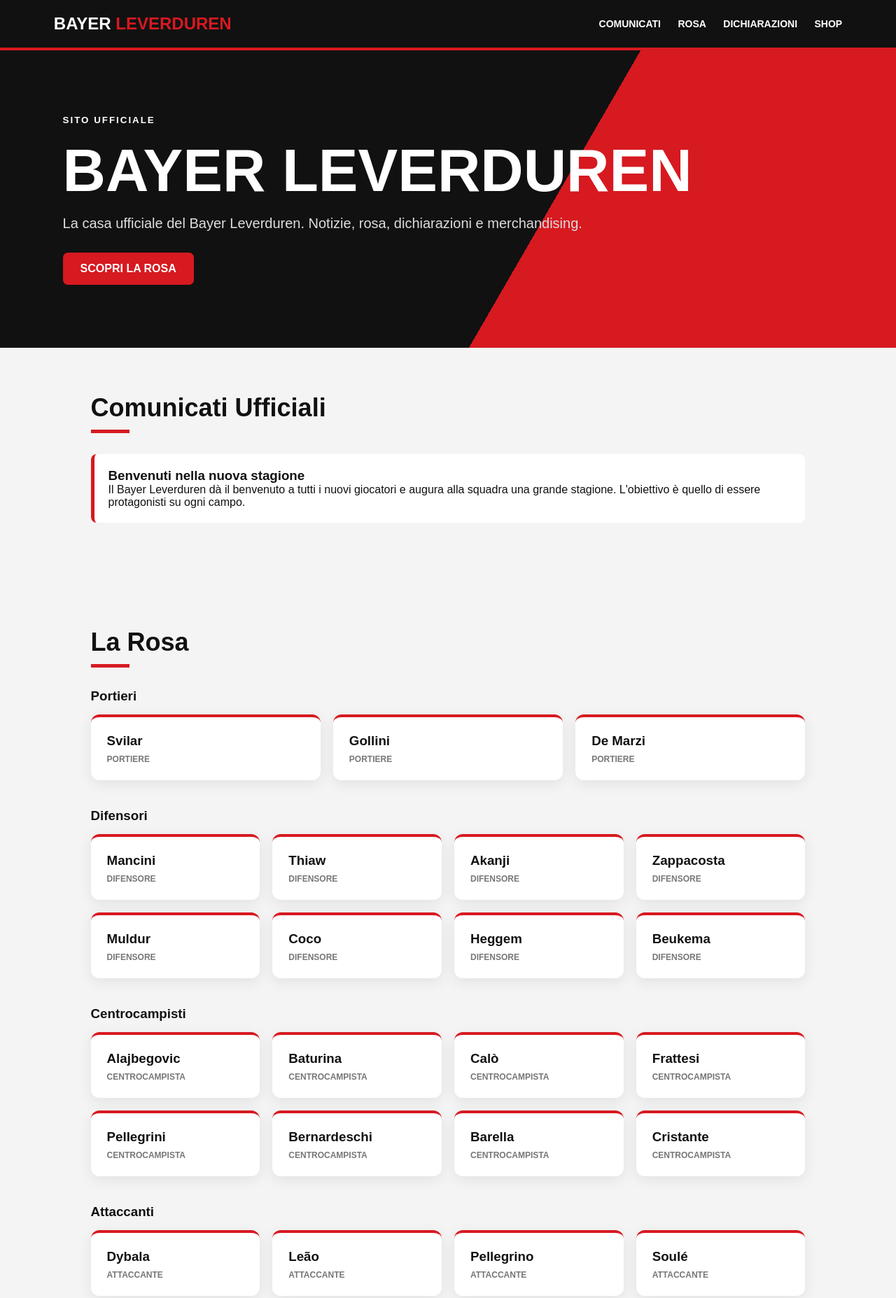
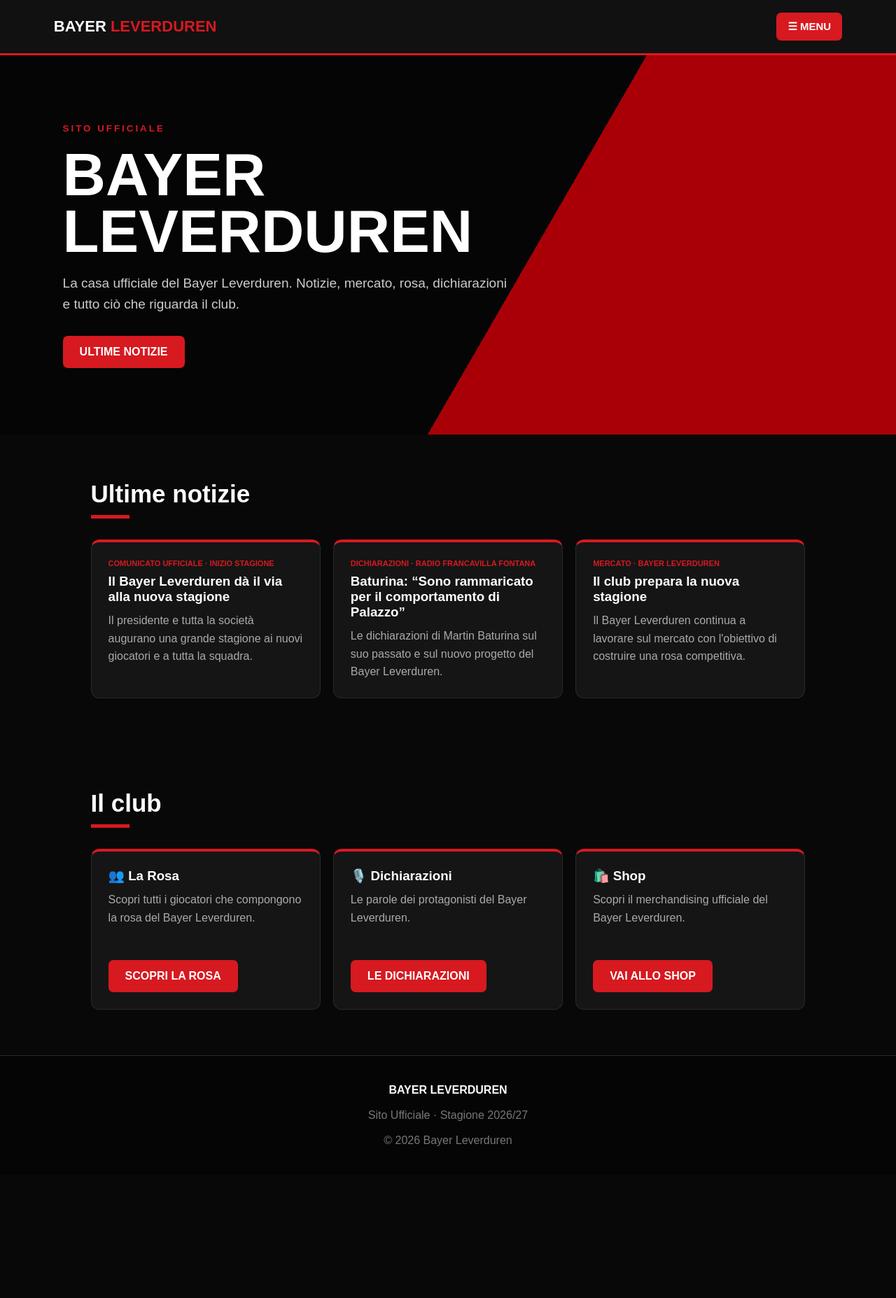
Before and after one commit to lucabrunettilb-tech/bayer-leverduren, a plain HTML site: page index.html in a window 1280 px wide. Shown: the top 1855 px of the page at 70% size. After the commit the page ends 1679 px from the top, so only its background shows below. Drawn offline with Linux system fonts and the light colour scheme.

Commit message:
Update index.html

```diff
--- a/index.html
+++ b/index.html
@@ -2,409 +2,416 @@
 <html lang="it">
 <head>
 <meta charset="UTF-8">
-<meta name="viewport" content="width=device-width, initial-scale=1.0">
+<meta name="viewport" content="width=device-width,initial-scale=1.0">
+
 <title>Bayer Leverduren | Sito Ufficiale</title>
 
 <style>
-* {
-    box-sizing: border-box;
-    margin: 0;
-    padding: 0;
+
+*{
+box-sizing:border-box;
+margin:0;
+padding:0;
 }
 
-body {
-    font-family: Arial, Helvetica, sans-serif;
-    background: #f4f4f4;
-    color: #111;
+body{
+font-family:Arial,Helvetica,sans-serif;
+background:#080808;
+color:white;
 }
 
-header {
-    background: #111;
-    color: white;
-    padding: 20px 6%;
-    position: sticky;
-    top: 0;
-    z-index: 100;
-    border-bottom: 4px solid #d71920;
+header{
+background:#111;
+border-bottom:3px solid #d71920;
+padding:18px 6%;
+position:sticky;
+top:0;
+z-index:100;
 }
 
-.nav {
-    max-width: 1200px;
-    margin: auto;
-    display: flex;
-    justify-content: space-between;
-    align-items: center;
+.nav{
+max-width:1200px;
+margin:auto;
+display:flex;
+justify-content:space-between;
+align-items:center;
 }
 
-.logo {
-    font-size: 24px;
-    font-weight: 900;
+.logo{
+font-size:22px;
+font-weight:900;
 }
 
-.logo span {
-    color: #d71920;
+.logo span{
+color:#d71920;
 }
 
-nav a {
-    color: white;
-    text-decoration: none;
-    margin-left: 20px;
-    font-weight: bold;
-    font-size: 14px;
+.menu{
+position:relative;
 }
 
-.hero {
-    background: linear-gradient(120deg, #111 60%, #d71920 60%);
-    color: white;
-    padding: 90px 7%;
+.menu button{
+background:#d71920;
+color:white;
+border:0;
+border-radius:7px;
+padding:11px 16px;
+font-weight:bold;
+font-size:15px;
 }
 
-.hero-content {
-    max-width: 1200px;
-    margin: auto;
+.dropdown{
+display:none;
+position:absolute;
+right:0;
+top:48px;
+background:#181818;
+border:1px solid #333;
+border-radius:8px;
+min-width:220px;
+overflow:hidden;
 }
 
-.hero small {
-    font-weight: bold;
-    letter-spacing: 2px;
+.dropdown a{
+display:block;
+color:white;
+text-decoration:none;
+padding:15px 18px;
+border-bottom:1px solid #292929;
 }
 
-.hero h1 {
-    font-size: clamp(45px, 8vw, 85px);
-    margin: 15px 0;
-    text-transform: uppercase;
+.dropdown a:hover{
+background:#d71920;
 }
 
-.hero p {
-    font-size: 20px;
-    color: #ddd;
+.menu:hover .dropdown{
+display:block;
 }
 
-.button {
-    display: inline-block;
-    margin-top: 30px;
-    background: #d71920;
-    color: white;
-    padding: 14px 25px;
-    border-radius: 7px;
-    text-decoration: none;
-    font-weight: bold;
+.hero{
+background:
+linear-gradient(120deg,#050505 58%,#a90008 58%);
+padding:95px 7%;
 }
 
-section {
-    max-width: 1200px;
-    margin: auto;
-    padding: 65px 7%;
+.hero-content{
+max-width:1200px;
+margin:auto;
 }
 
-h2 {
-    font-size: 36px;
-    margin-bottom: 10px;
+.hero small{
+color:#d71920;
+font-weight:bold;
+letter-spacing:3px;
 }
 
-.line {
-    width: 55px;
-    height: 5px;
-    background: #d71920;
-    margin-bottom: 30px;
+.hero h1{
+font-size:clamp(45px,8vw,85px);
+margin:18px 0;
+text-transform:uppercase;
+line-height:.95;
 }
 
-.grid {
-    display: grid;
-    grid-template-columns: repeat(auto-fit, minmax(220px, 1fr));
-    gap: 18px;
+.hero p{
+font-size:19px;
+color:#ccc;
+max-width:650px;
+line-height:1.6;
 }
 
-.card {
-    background: white;
-    padding: 23px;
-    border-radius: 12px;
-    box-shadow: 0 5px 20px rgba(0,0,0,.08);
-    border-top: 4px solid #d71920;
+.button{
+display:inline-block;
+margin-top:30px;
+background:#d71920;
+color:white;
+padding:14px 24px;
+border-radius:7px;
+text-decoration:none;
+font-weight:bold;
 }
 
-.card h3 {
-    margin-bottom: 8px;
+section{
+max-width:1200px;
+margin:auto;
+padding:65px 7%;
 }
 
-.role {
-    color: #777;
-    font-size: 12px;
-    font-weight: bold;
-    text-transform: uppercase;
+h2{
+font-size:35px;
+margin-bottom:10px;
 }
 
-.quote {
-    font-size: 17px;
-    line-height: 1.5;
-    font-style: italic;
+.line{
+width:55px;
+height:5px;
+background:#d71920;
+margin-bottom:30px;
 }
 
-.quote strong {
-    display: block;
-    margin-top: 15px;
-    font-style: normal;
+.grid{
+display:grid;
+grid-template-columns:
+repeat(auto-fit,minmax(230px,1fr));
+gap:18px;
 }
 
-.price {
-    font-size: 23px;
-    font-weight: bold;
-    margin: 15px 0;
+.card{
+background:#151515;
+border:1px solid #292929;
+border-top:4px solid #d71920;
+border-radius:12px;
+padding:24px;
 }
 
-.buy {
-    background: #111;
-    color: white;
-    border: 0;
-    padding: 11px 18px;
-    border-radius: 6px;
-    font-weight: bold;
+.card h3{
+margin-bottom:10px;
 }
 
-.news {
-    border-left: 5px solid #d71920;
-    background: white;
-    padding: 20px;
-    border-radius: 8px;
-    margin-bottom: 20px;
+.card p{
+color:#aaa;
+line-height:1.6;
 }
 
-footer {
-    background: #111;
-    color: #aaa;
-    text-align: center;
-    padding: 40px 20px;
+.type{
+font-size:11px;
+font-weight:bold;
+color:#d71920;
+margin-bottom:9px;
 }
 
-footer strong {
-    color: white;
+footer{
+background:#050505;
+border-top:1px solid #292929;
+text-align:center;
+padding:40px;
+color:#777;
 }
 
-@media(max-width:700px) {
-    nav {
-        display: none;
-    }
+footer strong{
+color:white;
+}
 
-    .hero {
-        padding: 60px 7%;
-    }
-
-    section {
-        padding: 50px 7%;
-    }
-}
 </style>
 </head>
 
+
 <body>
 
+
 <header>
+
 <div class="nav">
 
 <div class="logo">
 BAYER <span>LEVERDUREN</span>
 </div>
 
-<nav>
-<a href="#comunicati">COMUNICATI</a>
-<a href="#rosa">ROSA</a>
-<a href="#dichiarazioni">DICHIARAZIONI</a>
-<a href="#shop">SHOP</a>
-</nav>
+
+<div class="menu">
+
+<button>☰ MENU</button>
+
+
+<div class="dropdown">
+
+<a href="index.html">
+🏠 Home
+</a>
+
+<a href="comunicati.html">
+📰 Comunicati ufficiali
+</a>
+
+<a href="rosa.html">
+👥 La Rosa
+</a>
+
+<a href="dichiarazioni.html">
+🎙️ Dichiarazioni
+</a>
+
+<a href="shop.html">
+🛍️ Shop ufficiale
+</a>
 
 </div>
+
+</div>
+
+</div>
+
 </header>
 
 
+
 <div class="hero">
+
 <div class="hero-content">
 
 <small>SITO UFFICIALE</small>
 
-<h1>Bayer Leverduren</h1>
+<h1>
+Bayer<br>
+Leverduren
+</h1>
 
 <p>
 La casa ufficiale del Bayer Leverduren.
-Notizie, rosa, dichiarazioni e merchandising.
+Notizie, mercato, rosa, dichiarazioni
+e tutto ciò che riguarda il club.
 </p>
 
-<a class="button" href="#rosa">SCOPRI LA ROSA</a>
+<a class="button" href="comunicati.html">
+ULTIME NOTIZIE
+</a>
 
 </div>
+
 </div>
 
 
-<section id="comunicati">
 
-<h2>Comunicati Ufficiali</h2>
+<section>
+
+<h2>Ultime notizie</h2>
+
 <div class="line"></div>
 
-<div class="news">
 
-<h3>Benvenuti nella nuova stagione</h3>
+<div class="grid">
+
+
+<div class="card">
+
+<div class="type">
+COMUNICATO UFFICIALE · INIZIO STAGIONE
+</div>
+
+<h3>
+Il Bayer Leverduren dà il via alla nuova stagione
+</h3>
 
 <p>
-Il Bayer Leverduren dà il benvenuto a tutti i nuovi giocatori
-e augura alla squadra una grande stagione.
-L'obiettivo è quello di essere protagonisti su ogni campo.
+Il presidente e tutta la società augurano una grande stagione
+ai nuovi giocatori e a tutta la squadra.
 </p>
+
+</div>
+
+
+
+<div class="card">
+
+<div class="type">
+DICHIARAZIONI · RADIO FRANCAVILLA FONTANA
+</div>
+
+<h3>
+Baturina: “Sono rammaricato per il comportamento di Palazzo”
+</h3>
+
+<p>
+Le dichiarazioni di Martin Baturina sul suo passato
+e sul nuovo progetto del Bayer Leverduren.
+</p>
+
+</div>
+
+
+
+<div class="card">
+
+<div class="type">
+MERCATO · BAYER LEVERDUREN
+</div>
+
+<h3>
+Il club prepara la nuova stagione
+</h3>
+
+<p>
+Il Bayer Leverduren continua a lavorare sul mercato
+con l'obiettivo di costruire una rosa competitiva.
+</p>
+
+</div>
+
 
 </div>
 
 </section>
 
 
-<section id="rosa">
 
-<h2>La Rosa</h2>
+<section>
+
+<h2>Il club</h2>
+
 <div class="line"></div>
 
 
-<h3 style="margin-bottom:15px;">Portieri</h3>
-
 <div class="grid">
 
-<div class="card"><h3>Svilar</h3><div class="role">Portiere</div></div>
-<div class="card"><h3>Gollini</h3><div class="role">Portiere</div></div>
-<div class="card"><h3>De Marzi</h3><div class="role">Portiere</div></div>
+
+<div class="card">
+
+<h3>👥 La Rosa</h3>
+
+<p>
+Scopri tutti i giocatori che compongono
+la rosa del Bayer Leverduren.
+</p>
+
+<br>
+
+<a class="button" href="rosa.html">
+SCOPRI LA ROSA
+</a>
 
 </div>
 
 
-<h3 style="margin:40px 0 15px;">Difensori</h3>
 
-<div class="grid">
+<div class="card">
 
-<div class="card"><h3>Mancini</h3><div class="role">Difensore</div></div>
-<div class="card"><h3>Thiaw</h3><div class="role">Difensore</div></div>
-<div class="card"><h3>Akanji</h3><div class="role">Difensore</div></div>
-<div class="card"><h3>Zappacosta</h3><div class="role">Difensore</div></div>
-<div class="card"><h3>Muldur</h3><div class="role">Difensore</div></div>
-<div class="card"><h3>Coco</h3><div class="role">Difensore</div></div>
-<div class="card"><h3>Heggem</h3><div class="role">Difensore</div></div>
-<div class="card"><h3>Beukema</h3><div class="role">Difensore</div></div>
+<h3>🎙️ Dichiarazioni</h3>
+
+<p>
+Le parole dei protagonisti del Bayer Leverduren.
+</p>
+
+<br>
+
+<a class="button" href="dichiarazioni.html">
+LE DICHIARAZIONI
+</a>
 
 </div>
 
 
-<h3 style="margin:40px 0 15px;">Centrocampisti</h3>
 
-<div class="grid">
+<div class="card">
 
-<div class="card"><h3>Alajbegovic</h3><div class="role">Centrocampista</div></div>
-<div class="card"><h3>Baturina</h3><div class="role">Centrocampista</div></div>
-<div class="card"><h3>Calò</h3><div class="role">Centrocampista</div></div>
-<div class="card"><h3>Frattesi</h3><div class="role">Centrocampista</div></div>
-<div class="card"><h3>Pellegrini</h3><div class="role">Centrocampista</div></div>
-<div class="card"><h3>Bernardeschi</h3><div class="role">Centrocampista</div></div>
-<div class="card"><h3>Barella</h3><div class="role">Centrocampista</div></div>
-<div class="card"><h3>Cristante</h3><div class="role">Centrocampista</div></div>
+<h3>🛍️ Shop</h3>
+
+<p>
+Scopri il merchandising ufficiale
+del Bayer Leverduren.
+</p>
+
+<br>
+
+<a class="button" href="shop.html">
+VAI ALLO SHOP
+</a>
 
 </div>
 
-
-<h3 style="margin:40px 0 15px;">Attaccanti</h3>
-
-<div class="grid">
-
-<div class="card"><h3>Dybala</h3><div class="role">Attaccante</div></div>
-<div class="card"><h3>Leão</h3><div class="role">Attaccante</div></div>
-<div class="card"><h3>Pellegrino</h3><div class="role">Attaccante</div></div>
-<div class="card"><h3>Soulé</h3><div class="role">Attaccante</div></div>
-<div class="card"><h3>M. Muntandwa</h3><div class="role">Attaccante</div></div>
-<div class="card"><h3>Raimondo</h3><div class="role">Attaccante</div></div>
 
 </div>
 
 </section>
 
-
-<section id="dichiarazioni">
-
-<h2>Dichiarazioni</h2>
-<div class="line"></div>
-
-<div class="grid">
-
-<div class="card">
-<p class="quote">
-"Sono arrivato qui con grande voglia di vincere.
-Abbiamo una squadra fortissima."
-<strong>— Nicolò Barella</strong>
-</p>
-</div>
-
-<div class="card">
-<p class="quote">
-"Il progetto mi ha convinto subito.
-Voglio dare tutto per questa maglia."
-<strong>— Martin Baturina</strong>
-</p>
-</div>
-
-<div class="card">
-<p class="quote">
-"Abbiamo qualità in ogni reparto.
-Ora dobbiamo dimostrarlo in campo."
-<strong>— Manuel Akanji</strong>
-</p>
-</div>
-
-<div class="card">
-<p class="quote">
-"Vestire questa maglia è un grande orgoglio.
-Siamo pronti a lottare."
-<strong>— Paulo Dybala</strong>
-</p>
-</div>
-
-</div>
-
-</section>
-
-
-<section id="shop">
-
-<h2>Shop Ufficiale</h2>
-<div class="line"></div>
-
-<div class="grid">
-
-<div class="card">
-<div style="font-size:50px;">👕</div>
-<h3>Maglia Home 2026/27</h3>
-<p>La maglia ufficiale del Bayer Leverduren.</p>
-<div class="price">€89,99</div>
-<button class="buy">ACQUISTA</button>
-</div>
-
-<div class="card">
-<div style="font-size:50px;">👕</div>
-<h3>Maglia Away 2026/27</h3>
-<p>La seconda divisa ufficiale del club.</p>
-<div class="price">€84,99</div>
-<button class="buy">ACQUISTA</button>
-</div>
-
-<div class="card">
-<div style="font-size:50px;">🧣</div>
-<h3>Sciarpa Ufficiale</h3>
-<p>Porta sempre con te i colori del Bayer.</p>
-<div class="price">€24,99</div>
-<button class="buy">ACQUISTA</button>
-</div>
-
-<div class="card">
-<div style="font-size:50px;">🧢</div>
-<h3>Cappellino Ufficiale</h3>
-<p>Merchandising ufficiale del club.</p>
-<div class="price">€29,99</div>
-<button class="buy">ACQUISTA</button>
-</div>
-
-</div>
-
-</section>
 
 
 <footer>
@@ -413,13 +420,14 @@
 
 <br><br>
 
-Sito Ufficiale • Stagione 2026/27
+Sito Ufficiale · Stagione 2026/27
 
-<br>
+<br><br>
 
 © 2026 Bayer Leverduren
 
 </footer>
 
+
 </body>
 </html>
```
